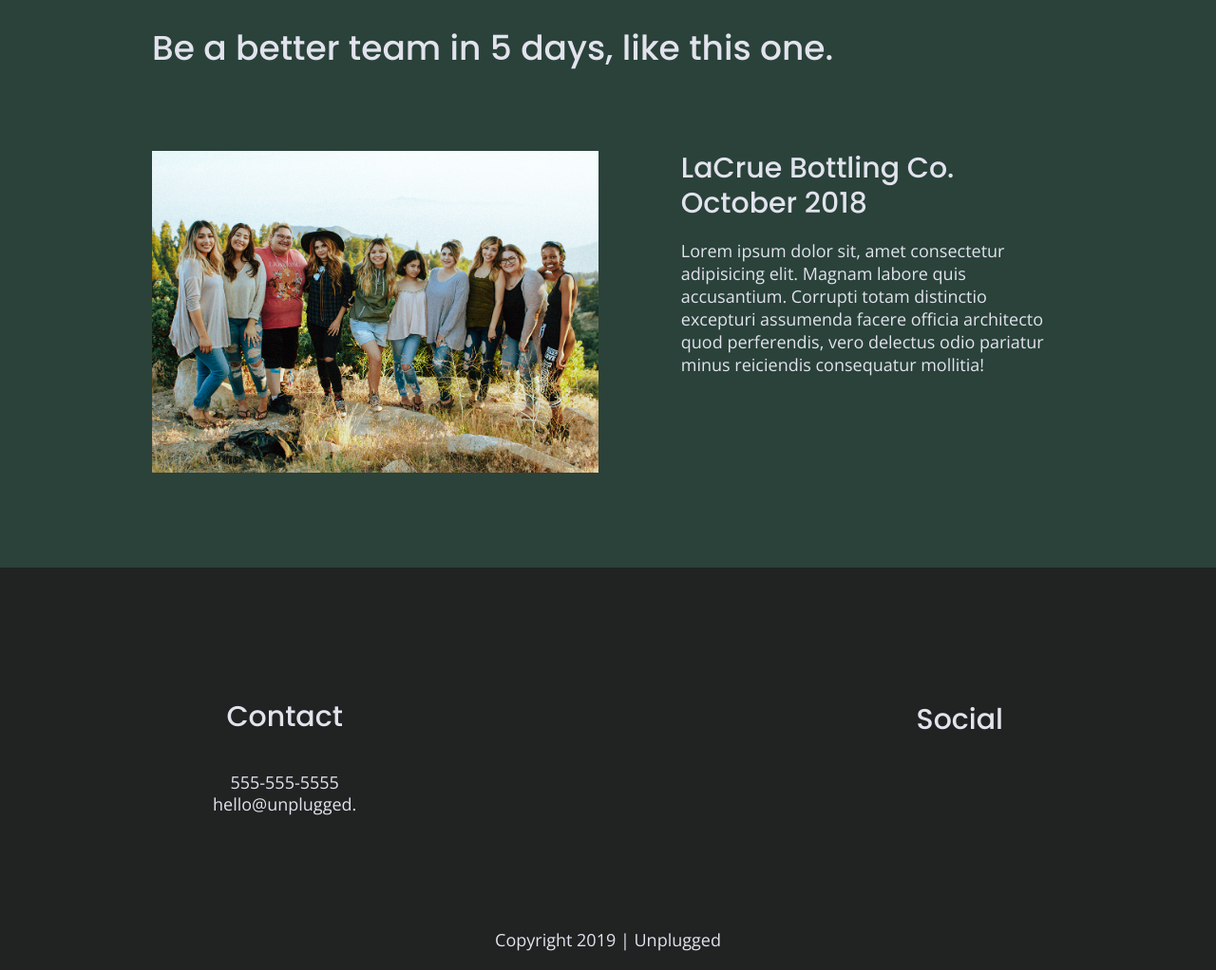
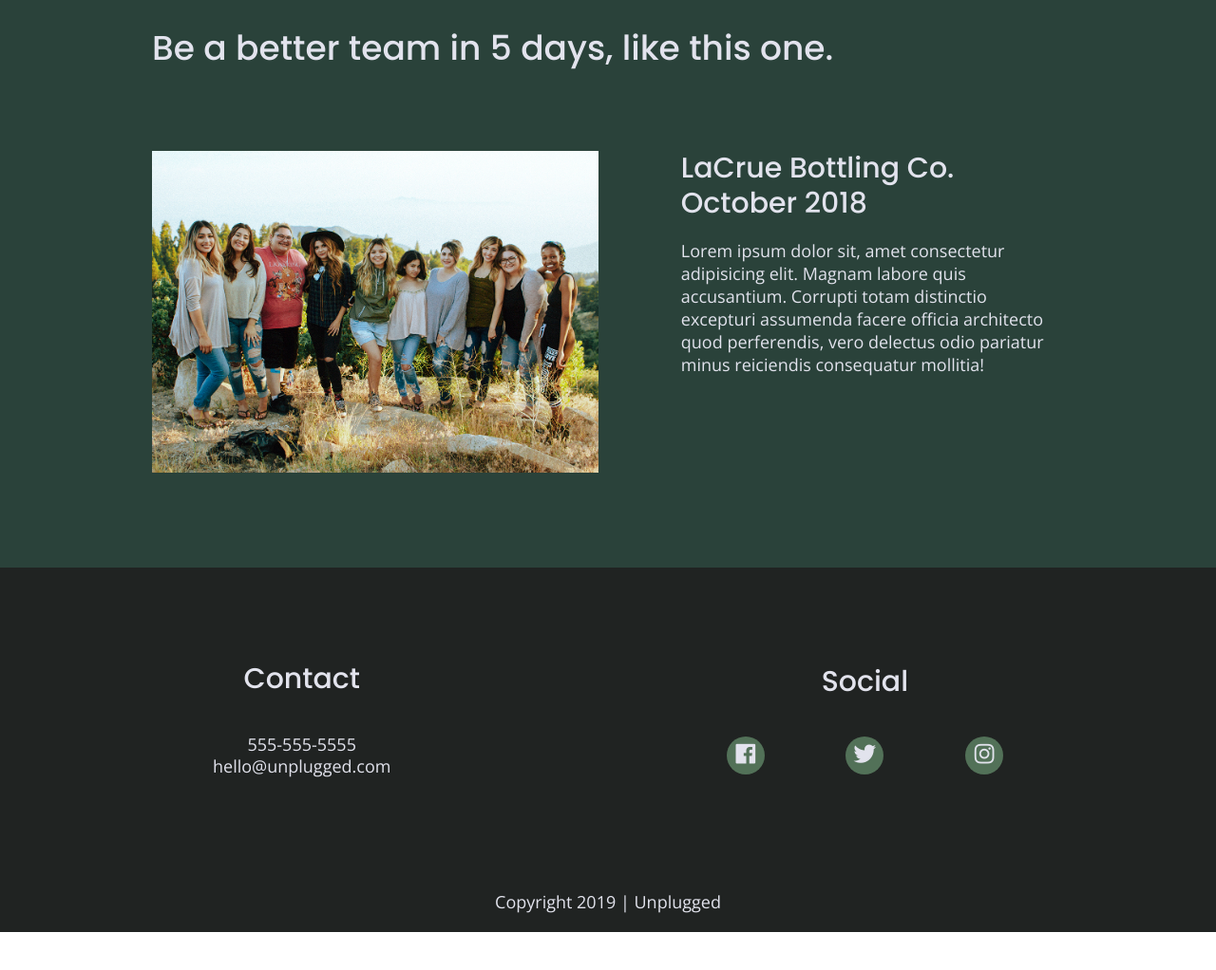
Before and after one commit to AnnieCat73/Unplugged-Retreat, a website built with Parcel: page index.html in a window 1280 px wide. Shown: the part 1825-2847 px from the top of the page at 95% size. After the commit the page ends 2807 px from the top, so only its background shows below. Built offline with nearby package versions, Linux system fonts and the light colour scheme.

Commit message:
Font awsome icons added to all pages

```diff
--- a/css/main.css
+++ b/css/main.css
@@ -245,6 +245,8 @@
       margin: 50px 0;  /* could have something wrong with html code here/could be .footer-content instead of content-wrapper*/
     }
 
+
+
     footer .contact {
       margin-bottom: 50px;
     }
@@ -255,11 +257,27 @@
      align-items: center;
    }
 
-   footer .social-icons p {
+   footer .social-icons  {
      display: flex;
-     justify-content: center;
+     justify-content: space-between;
      align-items: center;
    }
+
+   footer .social-icons p {
+    background-color: #527158;
+    border-radius: 50%;
+    width: 40px;
+    height: 40px;
+    display: flex;
+    justify-content: center;
+    align-items: center;
+  }
+
+
+
+   footer .social-icons p i {
+    font-size: 1.3125em;
+  }
 
    footer .copyright {
      margin: 20px 0;
@@ -389,6 +407,8 @@
       margin: 20px 0;
 
     }
+
+
 
 
 
@@ -708,6 +728,10 @@
        margin-bottom: 0;
      }
 
+     .footer-content .contact h4 {
+       margin-top: 0px;
+     }
+
      footer h4 {
        font-size: 1.5em;
        margin-bottom: 40px;
@@ -723,12 +747,22 @@
        justify-content: center;
      }
 
+     footer .social {
+      width: 35%;
+    }
+
      footer .social h4 {  /*changed from Skillcrush code plus footer . contact h4 below*/
       margin-top: 0;
     }
 
     footer .contact h4 {
       margin-top: 40px;
+    }
+
+    footer .social-icons  {
+      display: flex;
+      justify-content: space-between;
+      align-items: center;
     }
 
      /*----- About page ------------*/
@@ -799,6 +833,8 @@
        font-size: .875em;
        line-height: 1.125;
      }
+
+
     }
 
    @media only screen and (min-width: 1200px) {
--- a/index.html
+++ b/index.html
@@ -154,7 +154,7 @@
           <h4>Contact</h4>
           <address>
             <p>555-555-5555<br>
-            hello@unplugged.</p>
+            hello@unplugged.com</p>
           </address>
         </div>
 
@@ -162,9 +162,9 @@
         <div class="social">
           <h4>Social</h4>
           <div class="social-icons">
-            <p><a href="https://www.facebook.com/Skillcrush" target="_blank"></a></p>
-            <p><a href="https://twitter.com/Skillcrush" target="_blank"></a></p>
-            <p><a href="https://instagram.com/Skillcrush" target="_blank"></a></p>
+            <p><a href="https://www.facebook.com/Skillcrush" target="_blank"><i class="fab fa-facebook"></i></a></p>
+            <p><a href="https://twitter.com/Skillcrush" target="_blank"><i class="fab fa-twitter"></i></a></p>
+            <p><a href="https://instagram.com/Skillcrush" target="_blank"><i class="fab fa-instagram"></i></a></p>
           </div>
         </div>
 
```
Also changed, not shown: about/index.html (+3 -3 lines), faq/index.html (+3 -3 lines).
